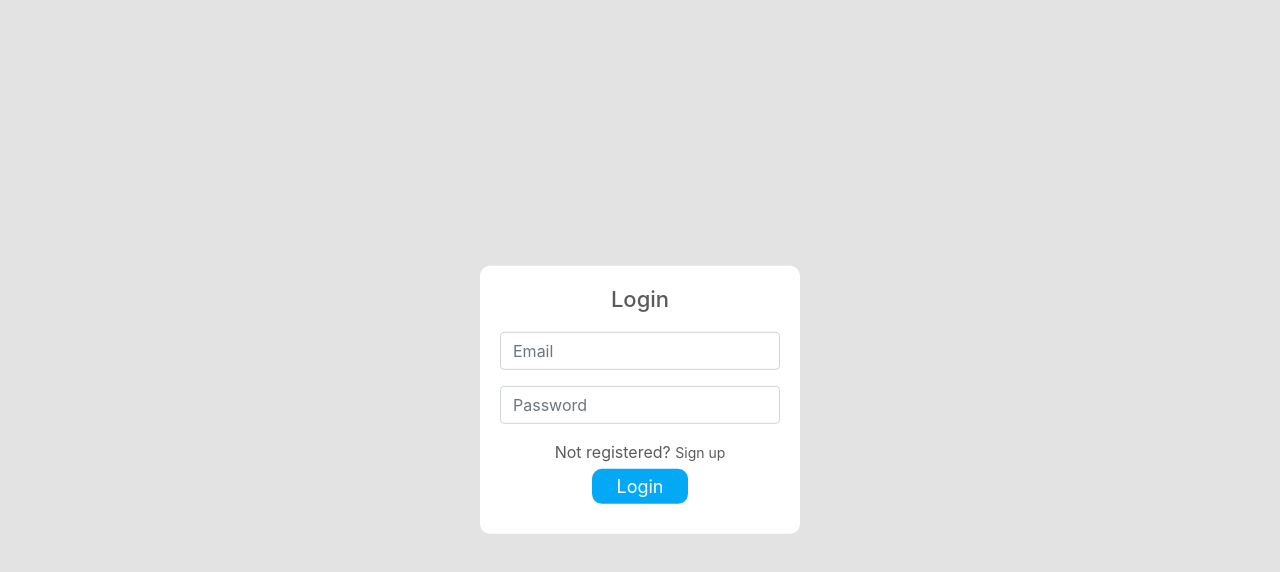
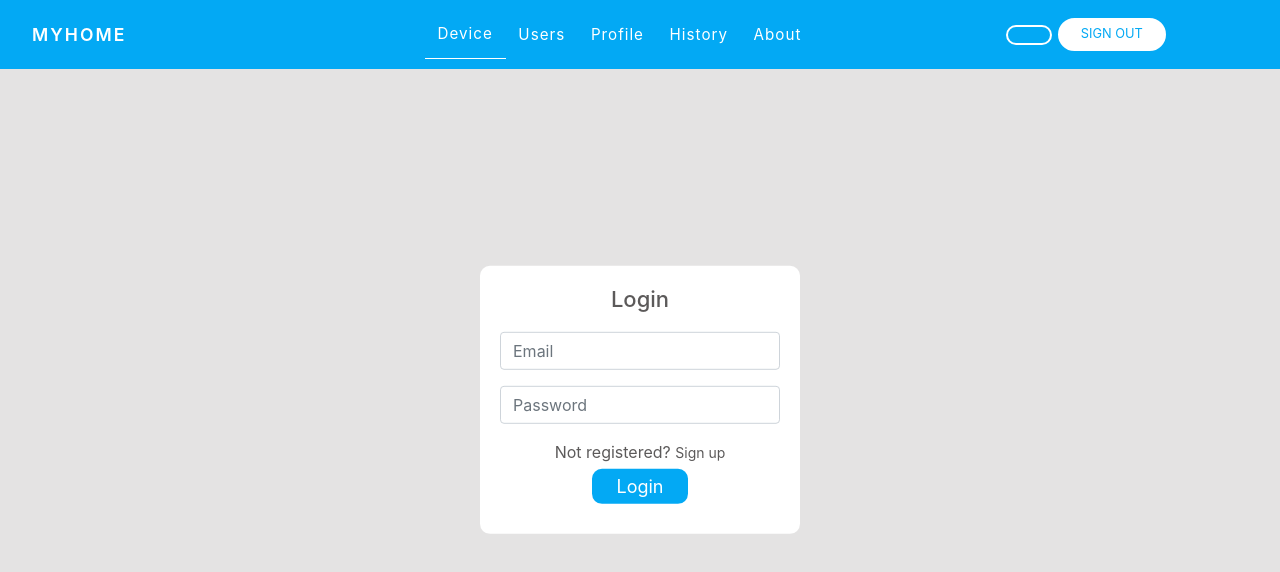
Before and after one commit to Cholago/Authorization_and_authenication_react_and_codeigniter, a React (Create React App) app in the folder app/: page /login in a window 1280 px wide. Shown: the top 572 px of the page. Built offline with nearby package versions, Linux system fonts and the light colour scheme; no server answers.

Commit message:
fourth commit

```diff
--- a/app/src/App.js
+++ b/app/src/App.js
@@ -4,11 +4,13 @@ import Signup from './auth/signup'
 import Main from './containers/main'
 import { BrowserRouter as Router, Route, Switch } from "react-router-dom";
 import isLoggedIn from './auth/isLoggedIn';
+import NavigationBar from './containers/navigationBar'
 
 function App() {
   return (
     <React.Fragment>
       <Router>
+        <NavigationBar />
         <Switch>
           <Route exact path="/" component={isLoggedIn} />
           <Route path="/home" component={Main} />
--- a/app/src/actions/index.jsx
+++ b/app/src/actions/index.jsx
@@ -93,7 +93,8 @@ export const syncUserLoginState = () => {
                     const userInfo = {
                         userLogged: true,
                         userId: data.user_id,
-                        userName: data.user_email,
+                        userName: data.user_name,
+                        userEmail: data.user_email,
                         teckenId: data.token_code,
                     }
                     dispatch(setLoggedInUserData(userInfo));
--- a/app/src/api/endpoints.jsx
+++ b/app/src/api/endpoints.jsx
@@ -1,4 +1,4 @@
-export const LOGIN_URL = "http://localhost/authorization/server/index.php/auth/login"
-export const SIGNUP_URL = "http://localhost/authorization/server/index.php/auth/signup"
-export const IS_LOGGED_IN_URL = "http://localhost/authorization/server/index.php/auth/isLoggedIn"
-export const GET_USERS_URL = "http://localhost/mdko/index.php/test/";
+export const LOGIN_URL = "http://192.168.43.62/authorization/server/index.php/auth/login"
+export const SIGNUP_URL = "http://192.168.43.62/authorization/server/index.php/auth/signup"
+export const IS_LOGGED_IN_URL = "http://192.168.43.62/authorization/server/index.php/auth/isLoggedIn"
+export const GET_USERS_URL = "http://192.168.43.62/mdko/index.php/test/";
--- a/app/src/api/index.jsx
+++ b/app/src/api/index.jsx
@@ -32,7 +32,8 @@ export const LoginApi = (dispatch, data) => {
                 const userInfo = {
                     userLogged: true,
                     userId: data.user_id,
-                    userName: data.user_email,
+                    userName: data.user_name,
+                    userEmail: data.user_email,
                     teckenId: data.token_code,
                 }
                 dispatch(ActionCreator.setLoggedInUserData(userInfo));
--- a/app/src/containers/main.jsx
+++ b/app/src/containers/main.jsx
@@ -1,6 +1,5 @@
 import React from 'react';
 import { connect } from 'react-redux'
-import NavigationBar from './navigationBar'
 
 const mapStateToProps = state => ({
     userInfo: state.UserInfo
@@ -9,7 +8,6 @@ const mapStateToProps = state => ({
 function main({ userInfo, dispatch }) {
     return (
         <>
-            <NavigationBar />
             <h1 className="text-center">Logged in</h1>
         </>
     );
--- a/app/src/containers/navigationBar.jsx
+++ b/app/src/containers/navigationBar.jsx
@@ -1,7 +1,12 @@
 import React from 'react';
 import { connect } from 'react-redux'
+import { Link } from 'react-router-dom';
 
-const NavigationBar = () => {
+const mapStateToProps = state => ({
+    userInfo: state.UserInfo
+})
+
+const NavigationBar = ({ userInfo }) => {
     return (
         <header>
             <div className="nav-bar-container">
@@ -14,40 +19,37 @@ const NavigationBar = () => {
                 <div className="nav-bar">
                     <div className="nav-bar-links">
                         <ul>
-                            <li className="nav-bar-link active" style={{ i: ".6s" }}>
-                                <a href="#">Device</a>
+                            <li className="nav-bar-link active" style={{ '--i': ".6s" }}>
+                                <Link to="/device">Device</Link>
                             </li>
-                            <li className="nav-bar-link" style={{ i: ".6s" }}>
-                                <a href="#">User</a>
+                            <li className="nav-bar-link" style={{ '--i': ".6s" }}>
+                                <Link to="/users">Users</Link>
                             </li>
-                            <li className="nav-bar-link" style={{ i: ".6s" }}>
-                                <a href="#">Profile</a>
+                            <li className="nav-bar-link" style={{ '--i': ".6s" }}>
+                                <Link to="/profile">Profile</Link>
                             </li>
-                            <li className="nav-bar-link" style={{ i: ".6s" }}>
-                                <a href="#">History</a>
+                            <li className="nav-bar-link" style={{ '--i': ".6s" }}>
+                                <Link to="/history">History</Link>
                                 <div className="nav-dropdown-menu">
                                     <ul>
                                         <li className="nav-dropdown-link">
-                                            <a href="#">Today</a>
+                                            <Link to="/profile">Log</Link>
                                         </li>
                                         <li className="nav-dropdown-link">
-                                            <a href="#">Yesterday</a>
-                                        </li>
-                                        <li className="nav-dropdown-link">
-                                            <a href="#">Yellow</a>
+                                            <Link to="/images">Images</Link>
                                         </li>
                                     </ul>
                                 </div>
                             </li>
-                            <li className="nav-bar-link" style={{ i: "1.35s" }}>
-                                <a href="#">About</a>
+                            <li className="nav-bar-link" style={{ '--i': "1.35s" }}>
+                                <Link to="/about">About</Link>
                             </li>
                         </ul>
                     </div>
 
-                    <div className="nav-bar-btn" style={{ i: "1.8s" }} >
-                        <a href="#" className="nav-btn transparent">Log in</a>
-                        <a href="#" className="nav-btn solid">Sign up</a>
+                    <div className="nav-bar-btn" style={{ '--i': "1.8s" }} >
+                        <Link to="/profile" className="nav-btn transparent">{userInfo.userName}</Link>
+                        <button className="nav-btn solid">Sign out</button>
                     </div>
                 </div>
 
@@ -60,4 +62,4 @@ const NavigationBar = () => {
         </header>
     );
 }
-export default connect()(NavigationBar);
+export default connect(mapStateToProps)(NavigationBar);
--- a/app/src/index.css
+++ b/app/src/index.css
@@ -92,11 +92,13 @@ header{
 }
 
 .nav-btn.solid, .nav-btn.transparent:hover{
+    outline: none;
     background-color: var(--white-color);
     color: var(--primary-color);
 }
 
 .nav-btn.transparent, .nav-btn.solid:hover{
+    outline: none;
     background-color: transparent;
     color: var(--white-color);
 }
@@ -135,7 +137,8 @@ header{
 }
 
 .nav-bar-link.active{
-
+    padding: 0 0px;
+    border-bottom: 1px solid var(--white-color);
 }
 
 .nav-dropdown-menu{
@@ -390,6 +393,12 @@ header{
         border-radius: 1rem;
     }
 
+    .nav-bar-link.active{
+        background-color: var(--primary-color);
+        color: var(--white-color);
+        border-radius: 1rem;
+    }
+
     .nav-dropdown-menu .nav-dropdown-menu{
         display: none;
     }
```
Also changed, not shown: 1 other file (tests, documents, lock files or other folders).
